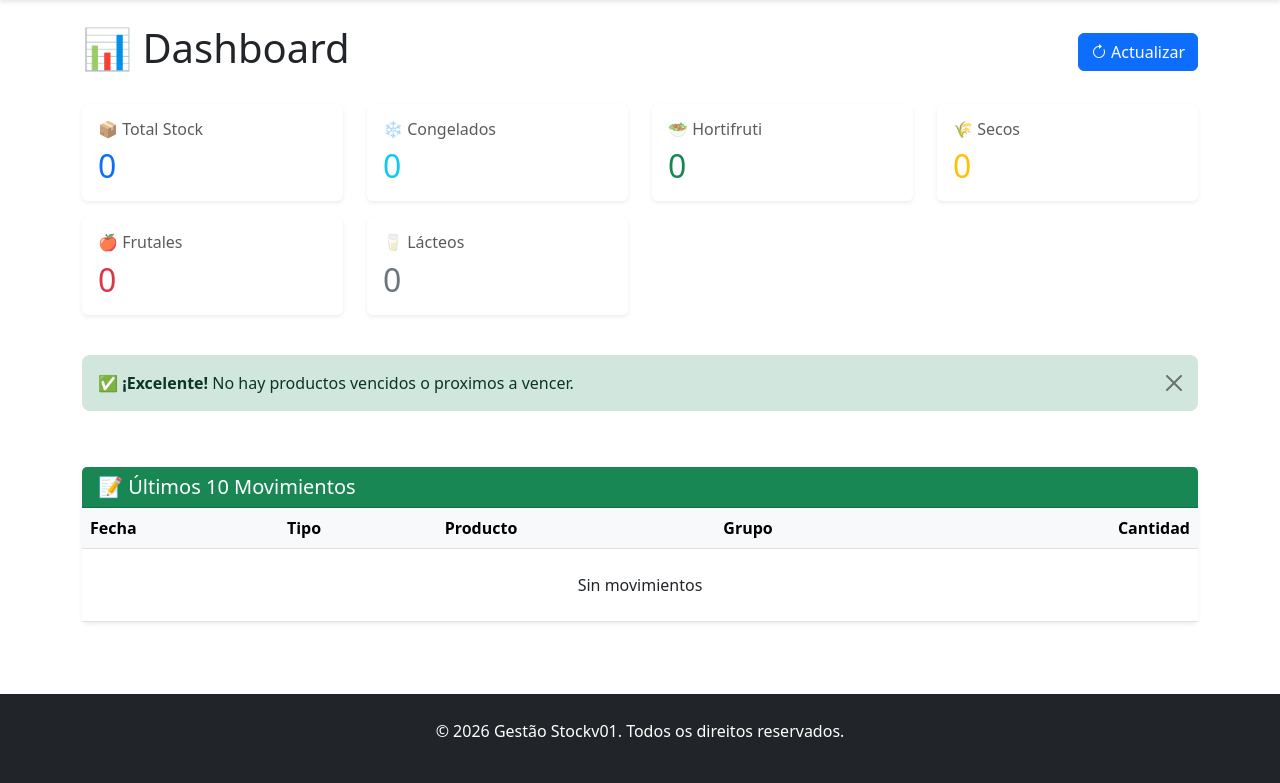
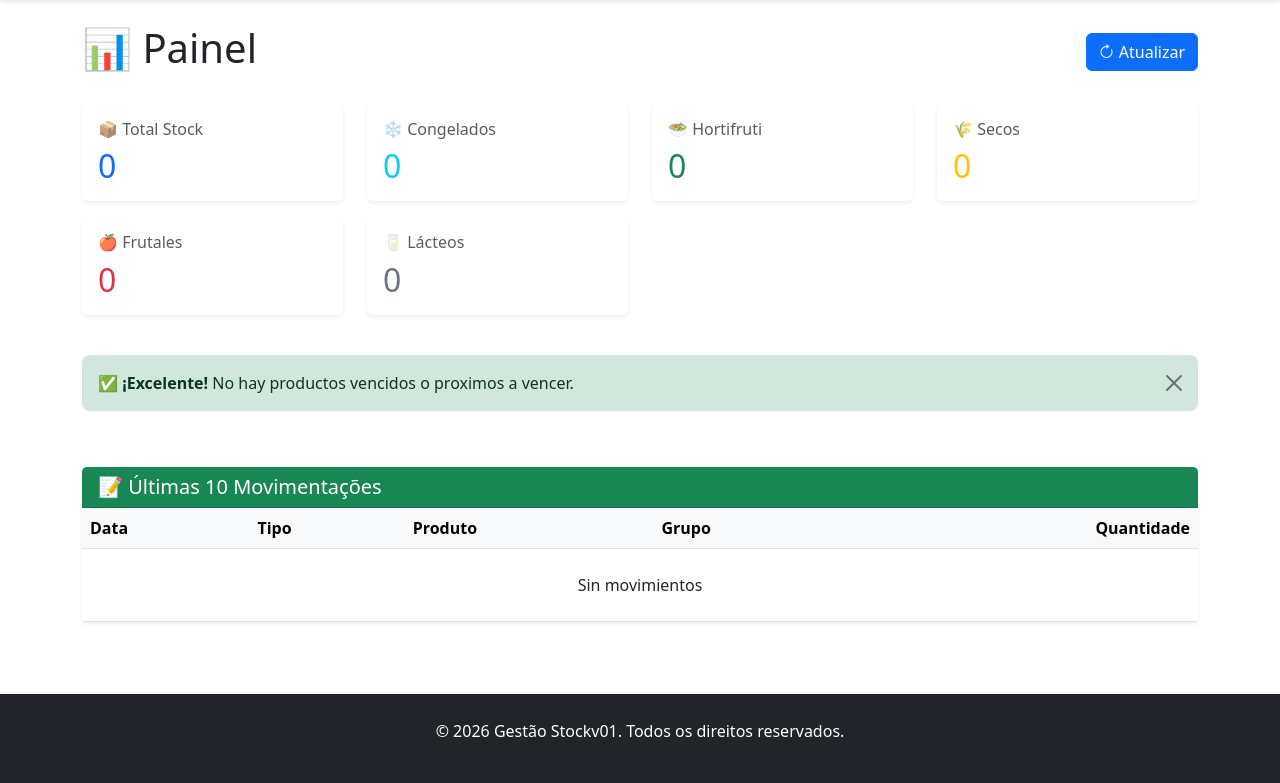
Before and after one commit to LeomLopez/stockv01-dashboard, a Flask app: page /dashboard in a window 1280 px wide. Shown: the part 61-844 px from the top of the page. Run offline with Flask 3, Linux system fonts and the light colour scheme; the visitor is signed in with stand-in values (Sample User, id 1); data that the repository does not hold is empty.

Commit message:
Translate dashboard titles and labels to Portuguese

```diff
--- a/app/templates/dashboard.html
+++ b/app/templates/dashboard.html
@@ -1,56 +1,56 @@
 {% extends "base.html" %}
 
-{% block title %}Dashboard - Stockv01 Management{% endblock %}
+{% block title %}Painel - Gestão Stockv01{% endblock %}
 
 {% block content %}
 <div class="row">
     <div class="col-md-12">
         <div class="d-flex justify-content-between align-items-center mb-4">
-            <h1>📊 Dashboard</h1>
+            <h1>📊 Painel</h1>
             <button class="btn btn-primary" id="refreshBtn">
-                <i class="bi bi-arrow-clockwise"></i> Actualizar
+                <i class="bi bi-arrow-clockwise"></i> Atualizar
             </button>
         </div>
 
-        <!-- Cards de Estadísticas -->
+        <!-- Cards de Estatísticas -->
         <div class="row mb-4" id="statsCards">
-            <!-- Cargando -->
+            <!-- Carregando -->
             <div class="col-md-12 text-center py-4">
                 <div class="spinner-border text-primary" role="status">
-                    <span class="visually-hidden">Cargando...</span>
+                    <span class="visually-hidden">Carregando...</span>
                 </div>
             </div>
         </div>
 
         <!-- Alertas -->
         <div class="row mb-4" id="alertsSection">
-            <!-- Aquí irán las alertas -->
+            <!-- Aqui aparecerão os alertas -->
         </div>
 
-        <!-- Últimos Movimientos -->
+        <!-- Últimas Movimentações -->
         <div class="row">
             <div class="col-md-12">
                 <div class="card shadow-sm">
                     <div class="card-header bg-success text-white">
-                        <h5 class="mb-0">📝 Últimos 10 Movimientos</h5>
+                        <h5 class="mb-0">📝 Últimas 10 Movimentações</h5>
                     </div>
                     <div class="card-body p-0">
                         <div class="table-responsive">
                             <table class="table table-hover mb-0" id="movimientosTable">
                                 <thead class="table-light">
                                     <tr>
-                                        <th>Fecha</th>
+                                        <th>Data</th>
                                         <th>Tipo</th>
-                                        <th>Producto</th>
+                                        <th>Produto</th>
                                         <th>Grupo</th>
-                                        <th class="text-end">Cantidad</th>
+                                        <th class="text-end">Quantidade</th>
                                     </tr>
                                 </thead>
                                 <tbody id="movimientosBody">
                                     <tr>
                                         <td colspan="5" class="text-center py-4">
                                             <div class="spinner-border spinner-border-sm text-success" role="status">
-                                                <span class="visually-hidden">Cargando...</span>
+                                                <span class="visually-hidden">Carregando...</span>
                                             </div>
                                         </td>
                                     </tr>
@@ -64,10 +64,10 @@
     </div>
 </div>
 
-<!-- Alerta de error -->
+<!-- Alerta de erro -->
 <div class="alert alert-danger alert-dismissible fade show d-none" id="errorAlert" role="alert">
-    <strong>Error:</strong> <span id="errorMessage"></span>
-    <button type="button" class="btn-close" data-bs-dismiss="alert"></button>
+    <strong>Erro:</strong> <span id="errorMessage"></span>
+    <button type="button" class="btn-close" data-bs-dismiss="alert" aria-label="Fechar"></button>
 </div>
 
 {% endblock %}
```
